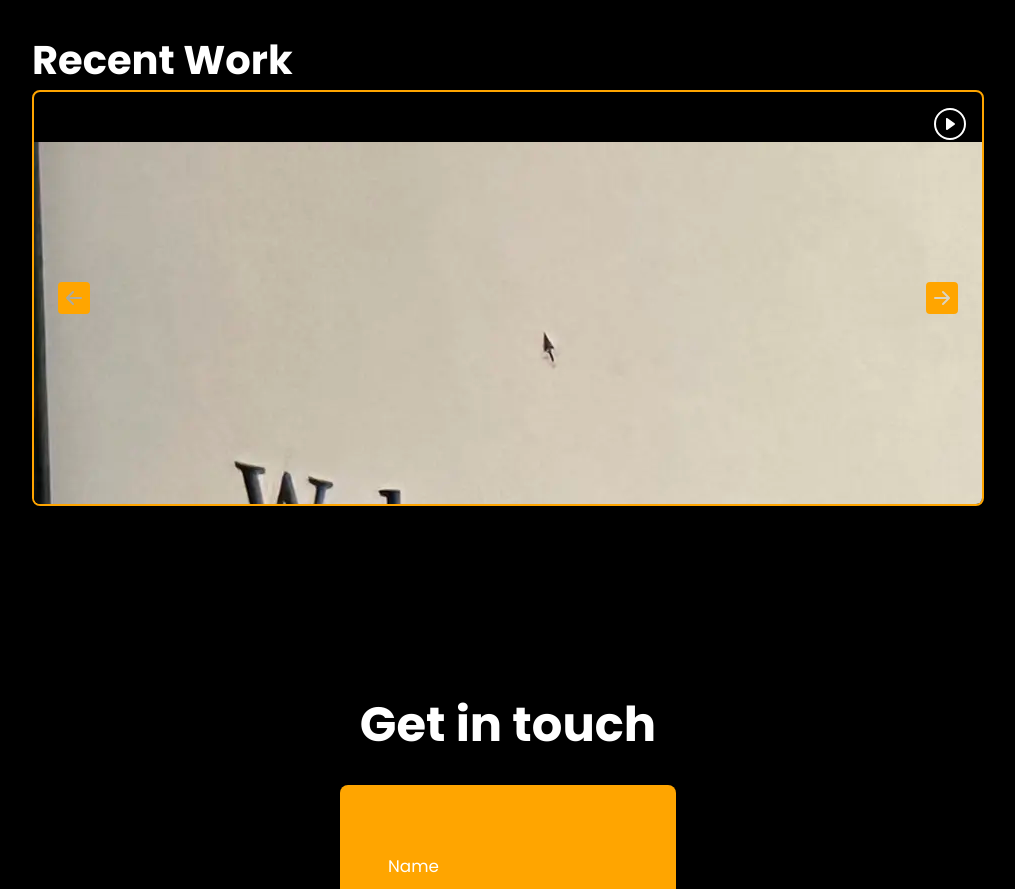
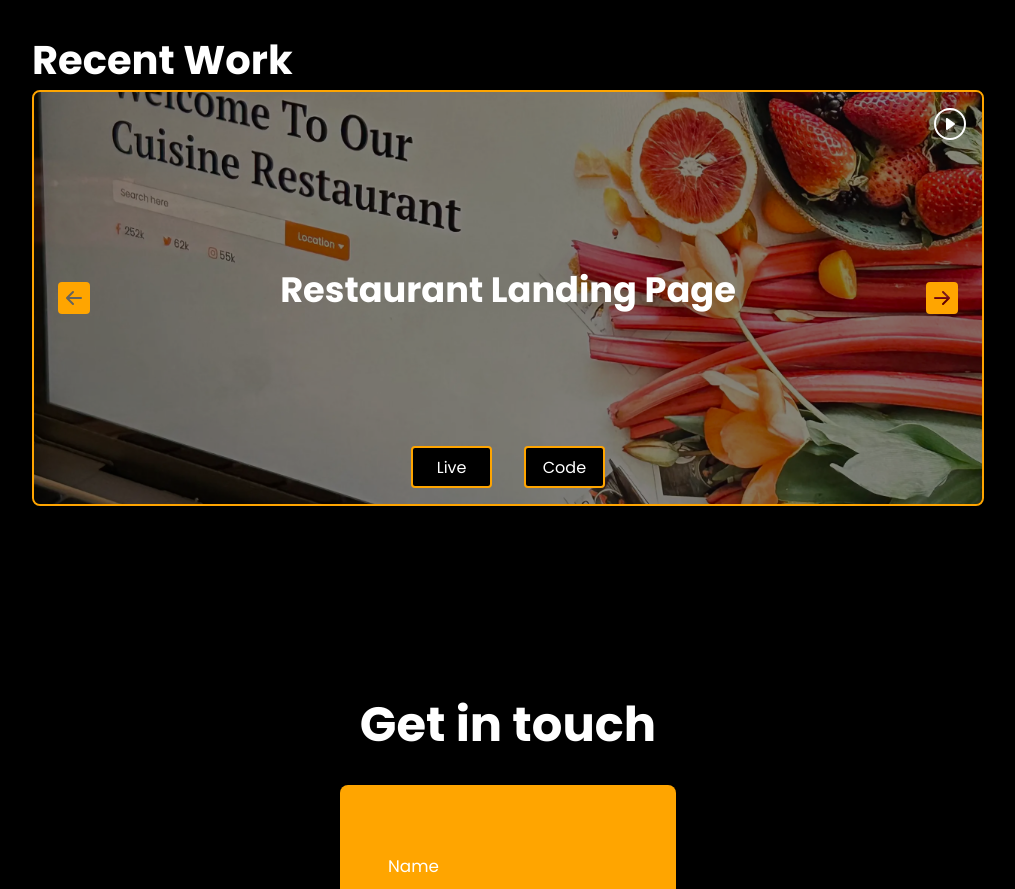
Before and after one commit to John-Monk/developer-portfolio, a Next.js app: page / in a window 1280 px wide. Shown: the part 1010-1899 px from the top of the page, without its empty margins (132-1147 px from the left). Built offline with nearby package versions, Linux system fonts and the light colour scheme.

Commit message:
added basic styling

```diff
--- a/components/Project.module.css
+++ b/components/Project.module.css
@@ -0,0 +1,80 @@
+.container {
+    position: relative;
+    height: 100%;
+    color: white;
+    background: rgba(0, 0, 0, 0.474);
+    padding: 1em 4em;
+    display: flex;
+    flex-direction: column;
+    justify-content: center;
+    align-items: center;
+    gap: 1em;
+    text-align: center;
+}
+
+.title {
+    font-size: 2.2em;
+    line-height: 1.1;
+}
+
+.desc {
+    font-size: 0.7rem;
+}
+
+.link__container {
+    position: absolute;
+    bottom: 0;
+    left: 0;
+    width: 100%;
+    display: flex;
+    justify-content: center;
+    z-index: 1;
+}
+
+.link {
+    all: unset;
+    cursor: pointer;
+    width: 4em;
+    display: flex;
+    justify-content: center;
+    padding: 0.4em;
+    margin: 1em 1em;
+    background: black;
+    border: 2px solid var(--theme);
+    border-radius: 0.25em;
+    color: rgb(255, 255, 255);
+    transition: 200ms;
+}
+
+.link:hover {
+    background: var(--main);
+    color: black;
+    transition: 200ms;
+}
+
+.link:active {
+    transform: translateY(-0.25em);
+}
+
+.container {
+    /* width: 100%;
+    height: 100%;
+    position: relative;
+
+    color: white;
+    padding: 1em 4em;
+    display: flex;
+    flex-direction: column;
+    justify-content: flex-start;
+    gap: 1em; */
+}
+
+.image {
+    position: absolute;
+    top: 0;
+    left: 0;
+    height: 100%;
+    width: 100%;
+    object-fit: cover;
+    z-index: -1;
+}
```
